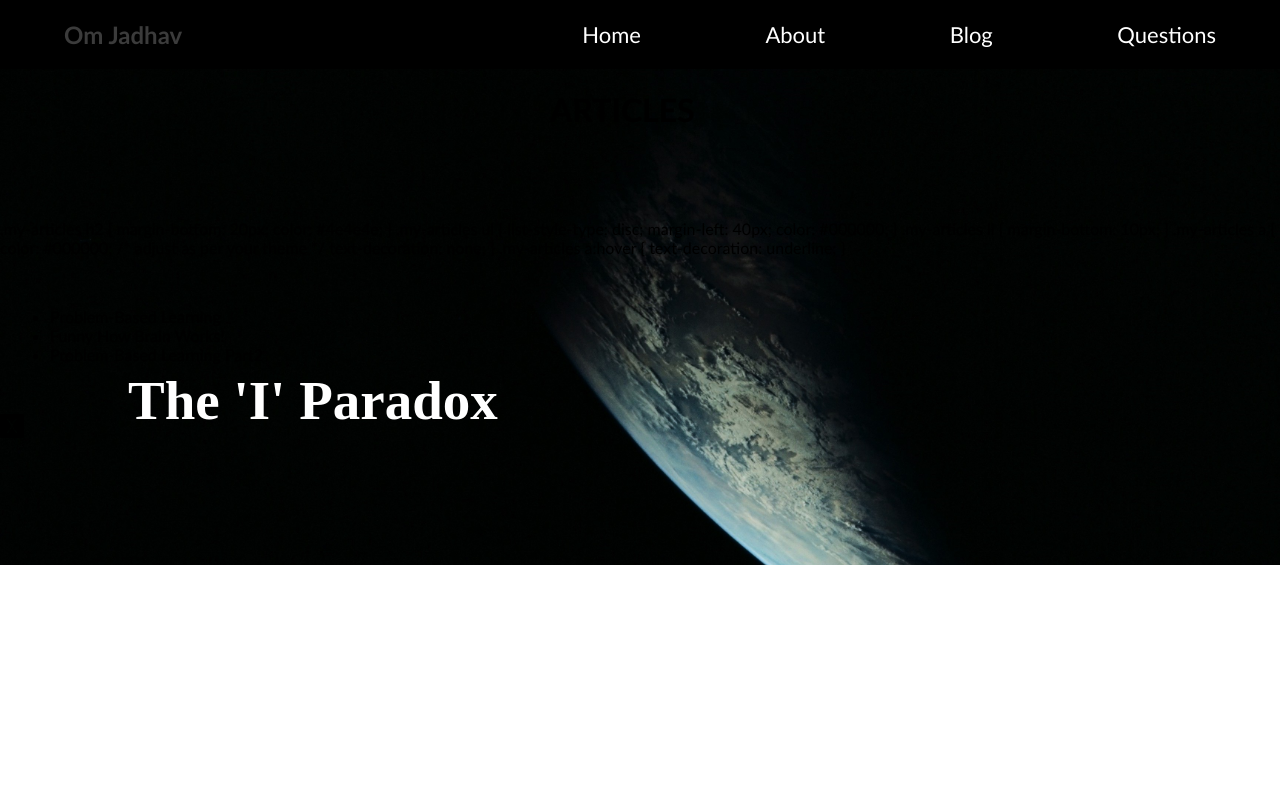
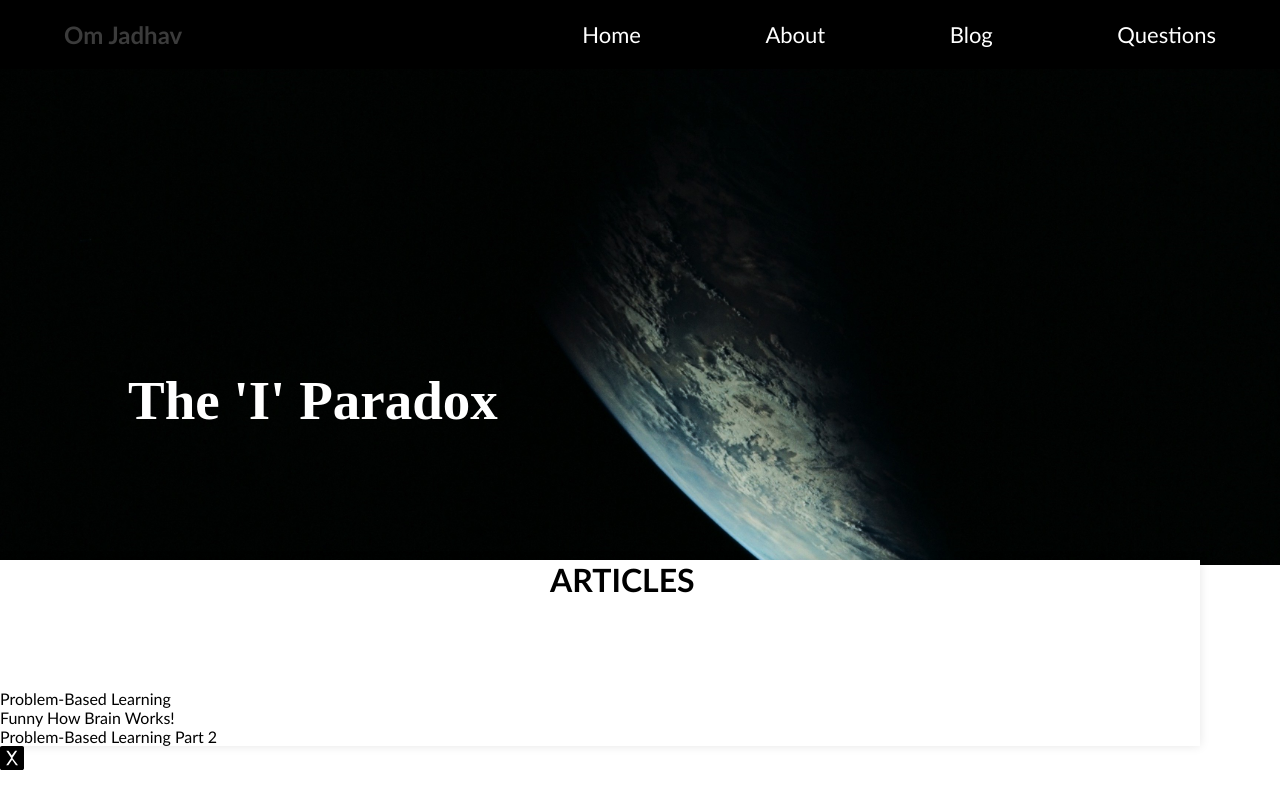
Before and after one commit to OmJadhav1905/myflaskblog, a Flask app: page /blog in a window 1280 px wide. Run offline with Flask 3, Linux system fonts and the light colour scheme.

Commit message:
Your commit message here

```diff
--- a/templates/blog.html
+++ b/templates/blog.html
@@ -3,41 +3,14 @@
 {% block title %}Blog - The 'I' Paradox{% endblock %}
 
 {% block content %}
-    <h1>ARTICLES</h1>
-
-
-    .my-articles h2 {
-      margin-bottom: 20px;
-      color: #4e4e4e;
-    }
-
-    .my-articles ul {
-      list-style-type: disc;
-      margin-left: 40px;
-      color: #000000;
-    }
-
-    .my-articles li {
-      margin-bottom: 10px;
-    }
-
-    .my-articles a {
-      color: #000000; /* adjust as per your theme */
-      text-decoration: none;
-    }
-
-    .my-articles a:hover {
-      text-decoration: underline;
-    }
-
-
-
-    <div class="my-articles" style="margin: 50px;">
-      <ul>
-        <li><a href="https://theiparadox.wordpress.com/2025/06/29/problem-based-learning/" target="_blank">Problem-Based Learning</a></li>
-        <li><a href="https://theiparadox.wordpress.com/2025/06/28/funny-how-brain-works/" target="_blank">Funny How Brain Works!</a></li>
-        <li><a href="https://theiparadox.wordpress.com/2025/07/02/problem-based-learning-part-2/" target="_blank">Problem-Based Learning Part2</a></li>
-        <!-- Add more articles here -->
-      </ul>
+    <div class="container">
+        <h1>ARTICLES</h1>
+        <div class="my-articles">
+            <ul>
+                <li><a href="https://theiparadox.wordpress.com/2025/06/29/problem-based-learning/" target="_blank">Problem-Based Learning</a></li>
+                <li><a href="https://theiparadox.wordpress.com/2025/06/28/funny-how-brain-works/" target="_blank">Funny How Brain Works!</a></li>
+                <li><a href="https://theiparadox.wordpress.com/2025/07/02/problem-based-learning-part-2/" target="_blank">Problem-Based Learning Part 2</a></li>
+            </ul>
+        </div>
     </div>
 {% endblock %}
```
